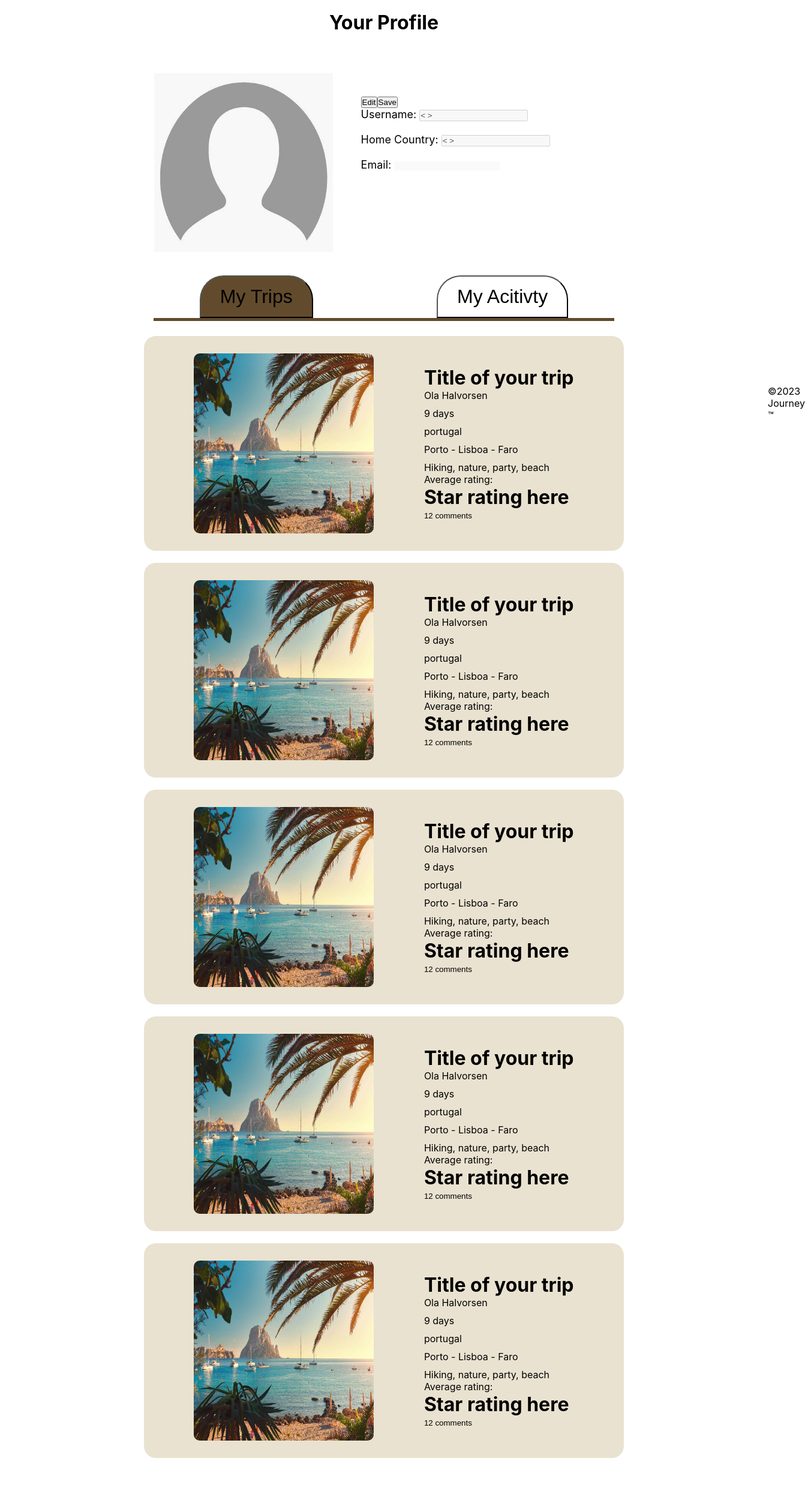
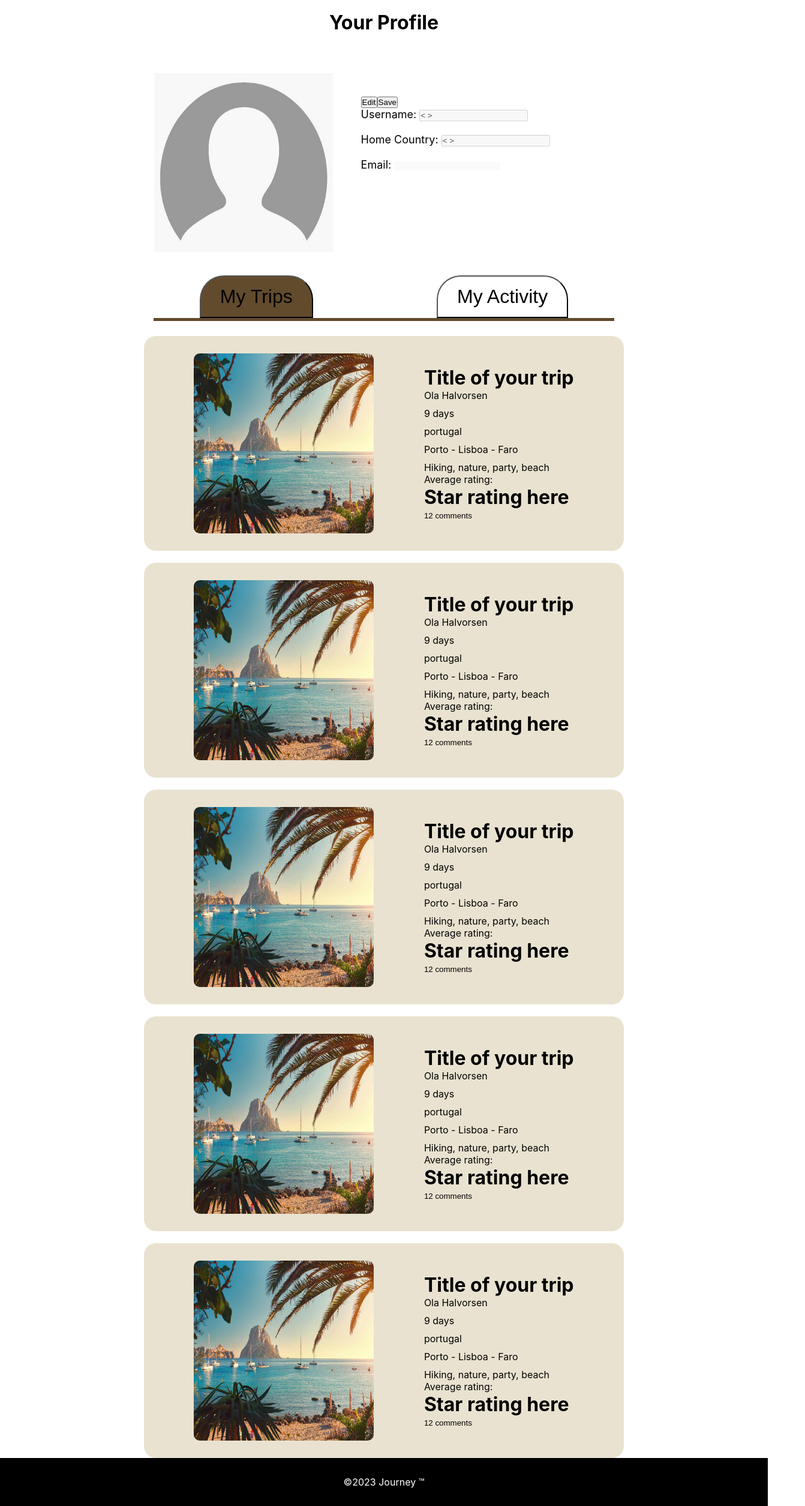
Before and after one commit to Zafewood/Journey, a React (Create React App) app in the folder journey_frontend/: page /profile in a window 1280 px wide. Shown: the part 88-2598 px from the top of the page at 60% size, 1342 px wide, since content can reach past the window. Before the commit the page ends 2518 px from the top, so only its background shows below. Built offline with nearby package versions, Linux system fonts and the light colour scheme.

Commit message:
Fixed footer placement and color

```diff
--- a/journey_frontend/src/pages/Profile.jsx
+++ b/journey_frontend/src/pages/Profile.jsx
@@ -68,7 +68,7 @@ function Profile({currentUser}) {
     </div>
     <div id='tabs'>
       <button style={{background:tripbuttoncolor}} onClick={handleTripButton} id='lefttab'>My Trips</button>
-      <button style={{background:activitybuttoncolor}} onClick={handleActivityButton} id='righttab'>My Acitivty</button>
+      <button style={{background:activitybuttoncolor}} onClick={handleActivityButton} id='righttab'>My Activity</button>
       <div id='h_line'></div>
     </div>
     <div id='feed'>
--- a/journey_frontend/src/styles/Footer.css
+++ b/journey_frontend/src/styles/Footer.css
@@ -1,12 +1,14 @@
 footer {
     height: 10vh;
+    float: left;
+    width: 100%;
     background-color: black;
     display: flex;
     justify-content: space-between;
 }
 
-.footer p {
-    color: white;
+footer p {
+  color: white;
 }
 
 .footer-left {
--- a/journey_frontend/src/styles/Trips/TripsCard.css
+++ b/journey_frontend/src/styles/Trips/TripsCard.css
@@ -1,4 +1,4 @@
-p {
+.tripscard p {
     color: black;
 }
 
```
